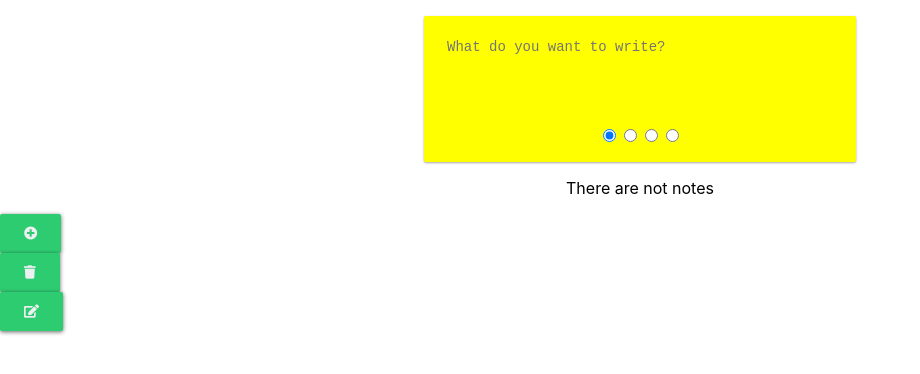
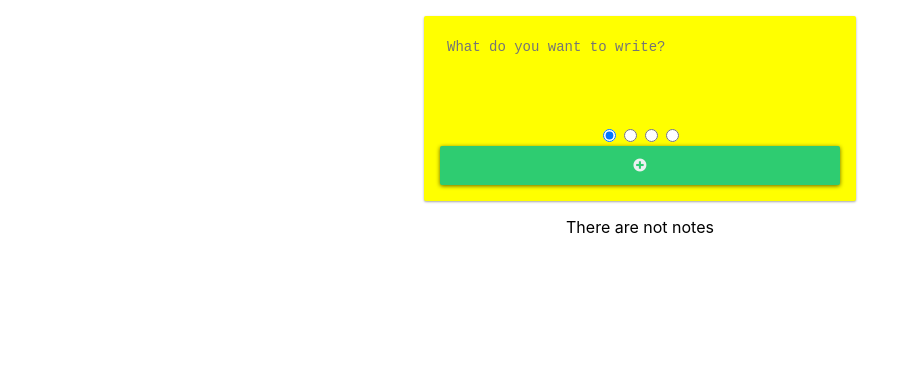
Before and after one commit to alex-alarcon/notes-app, a React (Create React App) app: page / in a window 1280 px wide. Shown: the top 374 px of the page, without its empty margins (0-920 px from the left). Built offline with nearby package versions, Linux system fonts and the light colour scheme.

Commit message:
Add New Note

```diff
--- a/src/components/IconButton/index.jsx
+++ b/src/components/IconButton/index.jsx
@@ -5,9 +5,14 @@ import './index.css';
 
 import Icon from '../Icon';
 
-function IconButton({ iconName, handleClick }) {
+function IconButton({ iconName, handleClick, disabled }) {
   return (
-    <button type="button" className="Button" onClick={handleClick}>
+    <button
+      type="button"
+      className="Button"
+      onClick={handleClick}
+      disabled={disabled}
+    >
       <Icon iconName={iconName} />
     </button>
   );
@@ -15,10 +20,12 @@ function IconButton({ iconName, handleClick }) {
 
 IconButton.propTypes = {
   iconName: PropTypes.string.isRequired,
-  handleClick: PropTypes.func
+  handleClick: PropTypes.func,
+  disabled: PropTypes.bool
 };
 
 IconButton.defaultProps = {
-  handleClick: () => {}
+  handleClick: () => {},
+  disabled: true
 };
 export default IconButton;
--- a/src/components/NoteEditor/index.jsx
+++ b/src/components/NoteEditor/index.jsx
@@ -4,10 +4,11 @@ import { PropTypes } from 'prop-types';
 import './index.css';
 
 import RadioButton from '../Radio';
+import IconButton from '../IconButton';
 
-import BGCOLORS from '../../constants/backgroundColors';
+import COLORS from '../../constants/colors';
 
-function NoteEditor({ note, handleTextChange, handleRadioChange }) {
+function NoteEditor({ note, handleTextChange, handleRadioChange, handleSave }) {
   const noteEditorClasses = `NoteEditor bg-${note.color}`;
   return (
     <div className={noteEditorClasses}>
@@ -19,19 +20,24 @@ function NoteEditor({ note, handleTextChange, handleRadioChange }) {
         onChange={handleTextChange}
       />
       <div className="Radio__Container">
-        {Object.keys(BGCOLORS).map(color => {
-          const id = `radio-${BGCOLORS[color]}`;
+        {Object.keys(COLORS).map(color => {
+          const id = `radio-${COLORS[color]}`;
           return (
             <RadioButton
               id={id}
-              value={BGCOLORS[color]}
-              checked={note.color === BGCOLORS[color]}
+              value={COLORS[color]}
+              checked={note.color === COLORS[color]}
               handleChange={handleRadioChange}
               key={id}
             />
           );
         })}
       </div>
+      <IconButton
+        iconName="fa-plus-circle"
+        handleClick={handleSave}
+        disabled={note.body === ''}
+      />
     </div>
   );
 }
@@ -39,19 +45,23 @@ function NoteEditor({ note, handleTextChange, handleRadioChange }) {
 NoteEditor.propTypes = {
   note: PropTypes.shape({
     id: PropTypes.number,
-    body: PropTypes.string
+    body: PropTypes.string,
+    color: PropTypes.string
   }),
   handleTextChange: PropTypes.func,
-  handleRadioChange: PropTypes.func
+  handleRadioChange: PropTypes.func,
+  handleSave: PropTypes.func
 };
 
 NoteEditor.defaultProps = {
   note: {
     id: +new Date(),
-    body: ''
+    body: '',
+    color: COLORS.YELLOW
   },
   handleTextChange() {},
-  handleRadioChange() {}
+  handleRadioChange() {},
+  handleSave() {}
 };
 
 export default NoteEditor;
--- a/src/containers/App/index.jsx
+++ b/src/containers/App/index.jsx
@@ -1,14 +1,12 @@
 import React, { useContext, useState } from 'react';
-import randomWords from 'random-words';
 
 import './index.css';
 
 import { NotesContext } from '../../store/notesContext';
 
-import COLORS from '../../constants/backgroundColors';
+import COLORS from '../../constants/colors';
 
 import NoteList from '../../components/NoteList';
-import IconButton from '../../components/IconButton';
 import NoteEditor from '../../components/NoteEditor';
 
 function App() {
@@ -18,8 +16,9 @@ function App() {
     removeNote,
     editNote
   } = useContext(NotesContext);
+  const initialState = { body: '', color: COLORS.YELLOW };
   const [state, setState] = useState({
-    note: { body: '', color: COLORS.YELLOW }
+    note: { ...initialState }
   });
   return (
     <div className="App">
@@ -33,19 +32,17 @@ function App() {
             note: { ...state.note, color: event.target.value }
           })
         }
+        handleSave={() => {
+          if (state.note.id) {
+            editNote(state.note);
+          } else {
+            const newNote = { ...state.note, id: +new Date() };
+            addNote(newNote);
+            state.note = initialState;
+          }
+        }}
       />
       <NoteList notes={notes} />
-      <IconButton
-        iconName="fa-plus-circle"
-        handleClick={() => addNote({ id: 1, body: 'lorem' })}
-      />
-      <IconButton iconName="fa-trash" handleClick={() => removeNote(1)} />
-      <IconButton
-        iconName="fa-edit"
-        handleClick={() => {
-          editNote(1, { id: 1, body: randomWords() });
-        }}
-      />
     </div>
   );
 }
```
Also changed, not shown: src/constants/colors.js (renamed from src/constants/backgroundColors.js).
